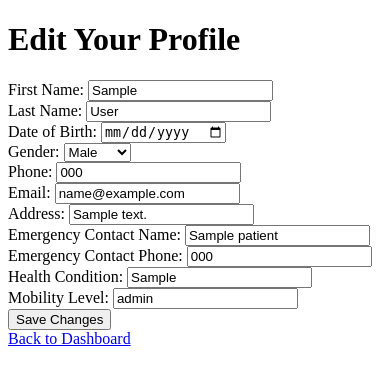
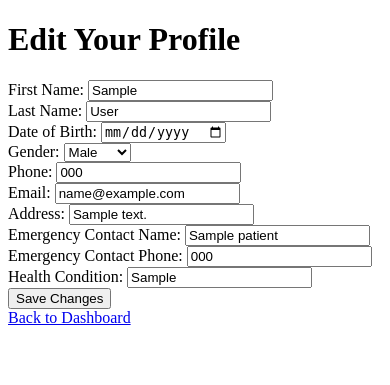
Before and after one commit to leidyrh/ParkinsonProjectW, a Flask app: page /patient/edit_profile in a window 390 px wide. Shown: the top 385 px of the page. Run offline with Flask 3, Linux system fonts and the light colour scheme; the visitor is signed in with stand-in values (Sample User, id 1); tables that the repository leaves empty or names only in its code hold one stand-in row (values such as "Sample post"); data that the repository does not hold is empty; some libraries are stand-ins or nearby versions.

Commit message:
Updated class booking, canceling, and patient info editing
- made it so the patient can not edit their mobility level, but they can still view it
- made it so when you book a class the class capacity decreases by 1
- made it so when you cancel a class the class capacity increases by 1
- made it so when the class capacity is = 0 the booking button is disabled and it in it's place a square shows "class full"

```diff
--- a/routes/patient_routes.py
+++ b/routes/patient_routes.py
@@ -27,7 +27,7 @@ def patient_dashboard():
             flash("Patient not found!", "danger")
             return redirect(url_for('home'))
 
-            # Fetch unread notifications for the patient
+        # Fetch unread notifications for the patient
         cur.execute("""
             SELECT notification_id, notification_type, message, notification_status, notification_date
             FROM notifications
@@ -40,11 +40,11 @@ def patient_dashboard():
         print("Error:", e)
         flash("An error occurred while fetching data.", "danger")
         return redirect(url_for('home'))
-
     finally:
-            cur.close()
+        cur.close()
 
     return render_template('patient_dashboard.html', patient=patient, notifications=notifications)
+
 
 @patient_bp.route('/mark_notification_as_read/<int:notification_id>', methods=['POST'])
 def mark_notification_as_read(notification_id):
@@ -56,7 +56,7 @@ def mark_notification_as_read(notification_id):
 # Edit Patient Profile
 @patient_bp.route('/edit_profile', methods=['GET', 'POST'])
 def edit_profile():
-    """Allows patients to edit their profile information."""
+    """Allows patients to edit their profile information, except for mobility level."""
     if 'role' not in session or session['role'] != 'patient':
         return redirect(url_for('auth.login'))  # Redirect to login if not authenticated as patient
 
@@ -74,7 +74,6 @@ def edit_profile():
         emergency_contact_name = request.form.get('emergency_contact_name')
         emergency_contact_phone = request.form.get('emergency_contact_phone')
         health_condition = request.form.get('health_condition')
-        mobility_level = request.form.get('mobility_level')
 
         # Validate required fields
         if not first_name or not last_name or not email:
@@ -88,11 +87,11 @@ def edit_profile():
                 UPDATE patients
                 SET first_name = %s, last_name = %s, dob = %s, gender = %s, phone = %s,
                     email = %s, address = %s, emergency_contact_name = %s,
-                    emergency_contact_phone = %s, health_condition = %s, mobility_level = %s
+                    emergency_contact_phone = %s, health_condition = %s
                 WHERE user_id = %s
             """, (first_name, last_name, dob, gender, phone, email, address,
                   emergency_contact_name, emergency_contact_phone, health_condition,
-                  mobility_level, user_id))
+                  user_id))
             mysql.connection.commit()
             flash("Profile updated successfully!", "success")
         except Exception as e:
@@ -109,6 +108,7 @@ def edit_profile():
     cur.close()
 
     return render_template('edit_profile.html', patient=patient)
+
 
 # View Patient Appointments
 @patient_bp.route('/appointments')
@@ -140,7 +140,8 @@ def view_classes():
     cur = mysql.connection.cursor(pymysql.cursors.DictCursor)
     cur.execute("""
         SELECT c.*,
-               CASE WHEN pc.patient_id IS NOT NULL THEN TRUE ELSE FALSE END AS booked
+               CASE WHEN pc.patient_id IS NOT NULL THEN TRUE ELSE FALSE END AS booked,
+               c.capacity AS remaining_capacity
         FROM classes c
         LEFT JOIN patient_classes pc ON c.class_id = pc.class_id AND pc.patient_id = %s
     """, (user_id,))
@@ -150,10 +151,11 @@ def view_classes():
     return render_template('patient_view_classes.html', classes=classes)
 
 
+
 # Book a Class
 @patient_bp.route('/book_class', methods=['POST'])
 def book_class():
-    """Allows a patient to book a class."""
+    """Allows a patient to book a class and decreases the class capacity."""
     if 'role' not in session or session['role'] != 'patient':
         flash("Unauthorized access. Please log in as a patient.", "danger")
         return redirect(url_for('auth.login'))
@@ -167,6 +169,7 @@ def book_class():
             return redirect(url_for('patient.view_classes'))
 
         cur = mysql.connection.cursor()
+
         # Check if the class is already booked
         cur.execute("SELECT * FROM patient_classes WHERE patient_id = %s AND class_id = %s", (patient_id, class_id))
         existing_booking = cur.fetchone()
@@ -175,24 +178,34 @@ def book_class():
             flash("You have already booked this class.", "info")
             return redirect(url_for('patient.view_classes'))
 
-        # Insert the booking into the database
+        # Check class capacity
+        cur.execute("SELECT capacity FROM classes WHERE class_id = %s", (class_id,))
+        class_info = cur.fetchone()
+
+        if not class_info or class_info['capacity'] <= 0:
+            flash("The class is fully booked.", "danger")
+            return redirect(url_for('patient.view_classes'))
+
+        # Insert the booking into the database and decrease class capacity
         cur.execute("INSERT INTO patient_classes (patient_id, class_id) VALUES (%s, %s)", (patient_id, class_id))
+        cur.execute("UPDATE classes SET capacity = capacity - 1 WHERE class_id = %s", (class_id,))
         mysql.connection.commit()
         flash("Class booked successfully!", "success")
-        return redirect(url_for('patient.view_classes'))
 
     except Exception as e:
         flash(f"An error occurred: {e}", "danger")
-        return redirect(url_for('patient.view_classes'))
     finally:
         cur.close()
+
+    return redirect(url_for('patient.view_classes'))
+
 
 
 
 # Cancel a Class Booking
 @patient_bp.route('/cancel_booking', methods=['POST'])
 def cancel_booking():
-    """Allows a patient to cancel a class booking."""
+    """Allows a patient to cancel a class booking and increases the class capacity."""
     if 'role' not in session or session['role'] != 'patient':
         return redirect(url_for('auth.login'))
 
@@ -201,8 +214,9 @@ def cancel_booking():
 
     cur = mysql.connection.cursor()
     try:
-        # Remove the booking from the database
+        # Remove the booking from the database and increase class capacity
         cur.execute("DELETE FROM patient_classes WHERE patient_id = %s AND class_id = %s", (patient_id, class_id))
+        cur.execute("UPDATE classes SET capacity = capacity + 1 WHERE class_id = %s", (class_id,))
         mysql.connection.commit()
         flash("Class reservation canceled successfully!", "success")
     except Exception as e:
@@ -211,6 +225,7 @@ def cancel_booking():
         cur.close()
 
     return redirect(url_for('patient.view_classes'))
+
 
 # Track Symptoms
 @patient_bp.route('/track_symptoms', methods=['GET', 'POST'])
--- a/templates/edit_profile.html
+++ b/templates/edit_profile.html
@@ -52,10 +52,6 @@
         <input type="text" id="health_condition" name="health_condition" value="{{ patient.health_condition }}">
         <br>
 
-        <label for="mobility_level">Mobility Level:</label>
-        <input type="text" id="mobility_level" name="mobility_level" value="{{ patient.mobility_level }}">
-        <br>
-
         <button type="submit">Save Changes</button>
     </form>
     <a href="{{ url_for('patient.patient_dashboard') }}">Back to Dashboard</a>
--- a/templates/patient_dashboard.html
+++ b/templates/patient_dashboard.html
@@ -11,7 +11,7 @@
         <div class="text-center mb-4">
             <img src="{{ url_for('static', filename='KatzJCCLogo.png') }}" alt="Katz JCC Logo">
         </div>
-        <h1 class="text-center">Welcome, {{ patient.name }}</h1>
+        <h1 class="text-center">Welcome, {{ patient.first_name }}</h1>
 
         <!-- Patient Information Card -->
         <div class="card">
--- a/templates/patient_view_classes.html
+++ b/templates/patient_view_classes.html
@@ -43,13 +43,15 @@
                                         <input type="hidden" name="class_id" value="{{ class['class_id'] }}">
                                         <button type="submit" class="btn btn-danger">Cancel Reservation</button>
                                     </form>
+                                {% elif class['capacity'] == 0 %}
+                                    <!-- Class Full -->
+                                    <button class="btn btn-secondary" disabled>Class Full</button>
                                 {% else %}
                                     <!-- Book Class -->
                                     <form action="{{ url_for('patient.book_class') }}" method="POST">
                                         <input type="hidden" name="class_id" value="{{ class['class_id'] }}">
                                         <button type="submit" class="btn btn-primary">Book</button>
                                     </form>
-
                                 {% endif %}
                             </td>
                         </tr>
```
